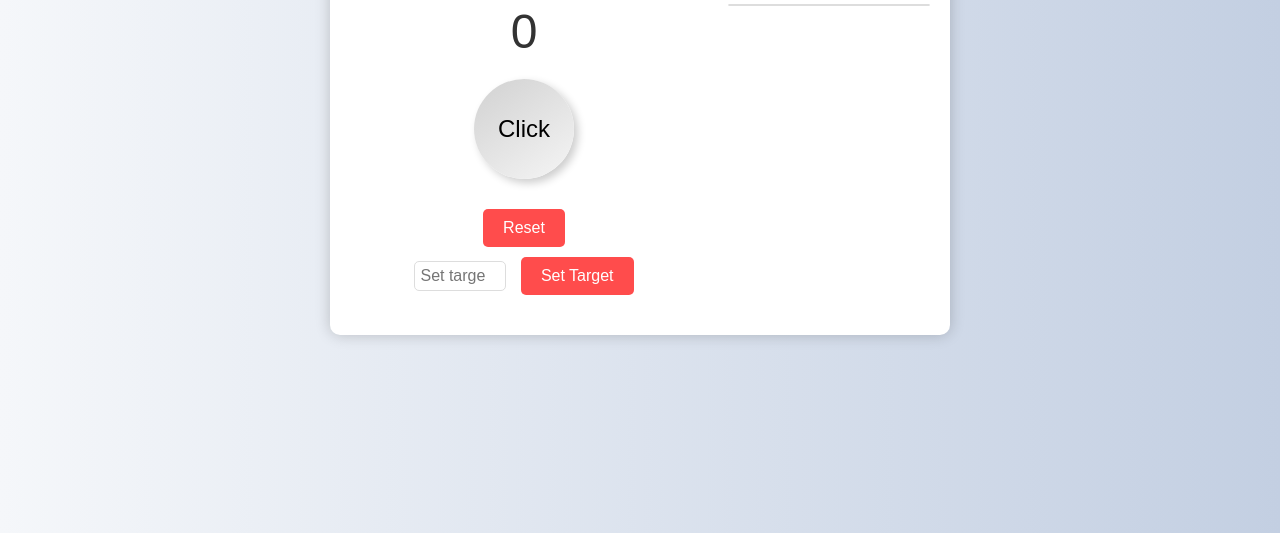
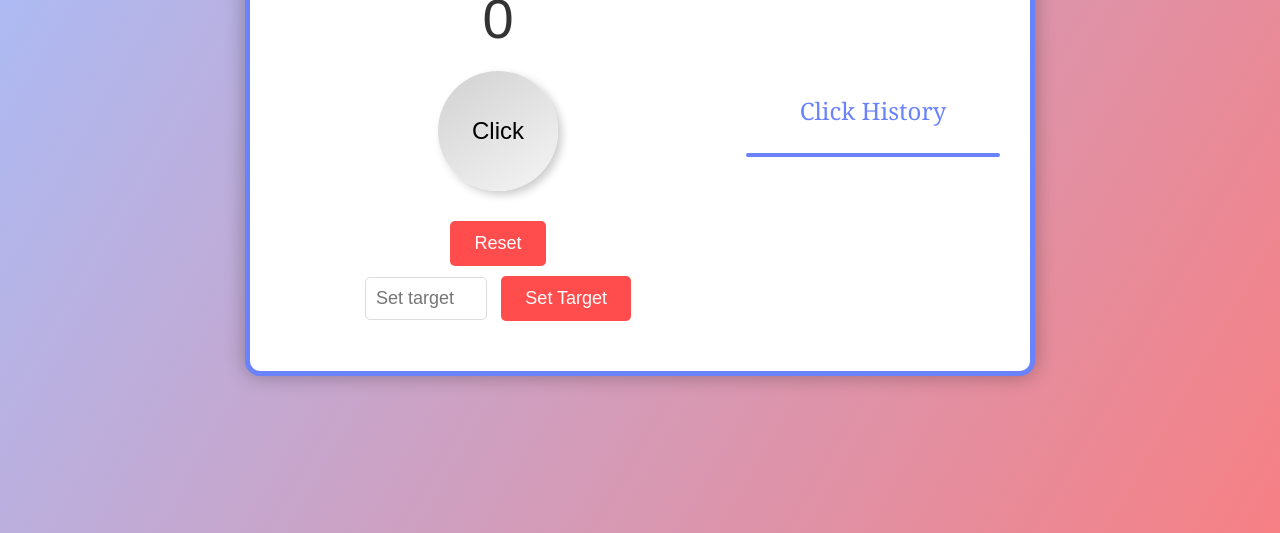
Before and after one commit to Haruna-ADUSTECH/ADUSTECH-DIGITAL-TASBAHA, a plain HTML site: page index.html in a window 1280 px wide. Shown: the part 267-800 px from the top of the page. Drawn offline with Linux system fonts and the light colour scheme.

Commit message:
Update index.html

```diff
--- a/index.html
+++ b/index.html
@@ -13,16 +13,20 @@
             height: 100vh;
             margin: 0;
             font-family: 'Arial', sans-serif;
-            background: linear-gradient(to right, #f5f7fa, #c3cfe2);
+            background: linear-gradient(120deg, #a6c0fe, #f68084);
             text-align: center;
         }
 
         .container {
             display: flex;
-            border-radius: 10px;
-            padding: 20px;
-            background: #fff;
-            box-shadow: 0 0 15px rgba(0,0,0,0.2);
+            flex-direction: row;
+            justify-content: space-between;
+            align-items: center;
+            border-radius: 15px;
+            padding: 30px;
+            background: #ffffff;
+            border: 5px solid #6a82fb;
+            box-shadow: 0 0 20px rgba(0, 0, 0, 0.3);
         }
 
         .main {
@@ -30,25 +34,35 @@
         }
 
         .title {
-            font-size: 24px;
+            font-size: 30px;
             margin-bottom: 20px;
             font-family: 'Georgia', serif;
-            color: #333;
+            color: #6a82fb;
+            animation: blink 1.5s linear infinite;
+        }
+
+        @keyframes blink {
+            0%, 100% {
+                opacity: 1;
+            }
+            50% {
+                opacity: 0;
+            }
         }
 
         .counter {
-            font-size: 48px;
+            font-size: 56px;
             margin-bottom: 20px;
             color: #333;
         }
 
         .clicker-btn {
             display: inline-block;
-            width: 100px;
-            height: 100px;
+            width: 120px;
+            height: 120px;
             border-radius: 50%;
             background: linear-gradient(145deg, #d1d1d1, #f5f5f5);
-            box-shadow: 4px 4px 8px rgba(0,0,0,0.2), -4px -4px 8px rgba(255,255,255,0.2);
+            box-shadow: 4px 4px 8px rgba(0, 0, 0, 0.2), -4px -4px 8px rgba(255, 255, 255, 0.2);
             border: none;
             font-size: 24px;
             cursor: pointer;
@@ -61,8 +75,8 @@
             color: #fff;
             border: none;
             border-radius: 5px;
-            padding: 10px 20px;
-            font-size: 16px;
+            padding: 12px 24px;
+            font-size: 18px;
             cursor: pointer;
             outline: none;
             margin-top: 10px;
@@ -77,9 +91,9 @@
         }
 
         .input-field {
-            width: 80px;
-            padding: 5px;
-            font-size: 16px;
+            width: 100px;
+            padding: 10px;
+            font-size: 18px;
             border: 1px solid #ddd;
             border-radius: 5px;
             margin-right: 10px;
@@ -92,25 +106,25 @@
         }
 
         .history-title {
-            font-size: 20px;
+            font-size: 24px;
             margin-bottom: 10px;
             font-family: 'Georgia', serif;
-            color: #333;
+            color: #6a82fb;
         }
 
         .history-list {
             list-style-type: none;
             padding: 0;
-            max-height: 200px;
+            max-height: 250px;
             overflow-y: auto;
-            width: 200px;
-            border: 1px solid #ddd;
+            width: 250px;
+            border: 2px solid #6a82fb;
             border-radius: 5px;
             background: #f9f9f9;
         }
 
         .history-item {
-            padding: 10px;
+            padding: 12px;
             border-bottom: 1px solid #ddd;
         }
 
```
